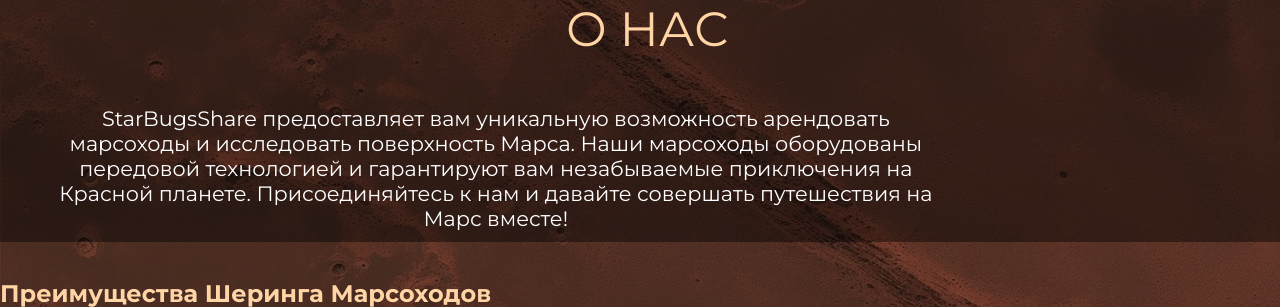
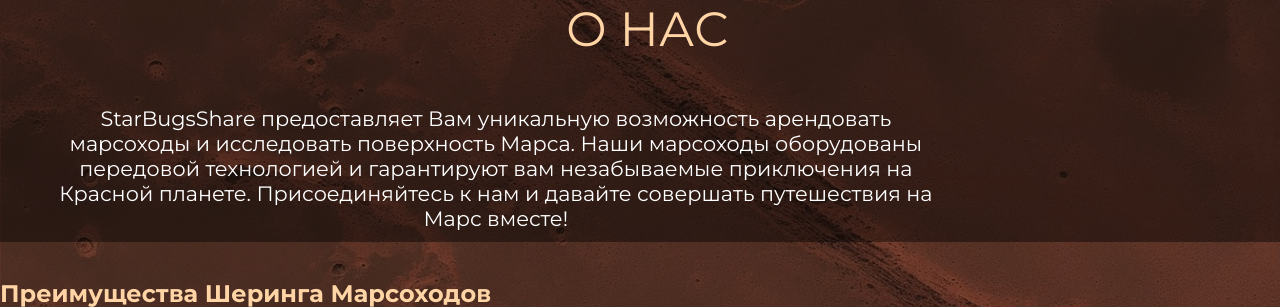
Before and after one commit to Vvvindeta/StarBugsSharing, a Django app: page / in a window 1280 px wide. Shown: the part 558-865 px from the top of the page. Run offline with Django 4.2, Linux system fonts and the light colour scheme.

Commit message:
minor changes

```diff
--- a/StarBugsSharing/main/templates/main/index.html
+++ b/StarBugsSharing/main/templates/main/index.html
@@ -6,7 +6,7 @@
             <h3><span>делитесь поездками. делитесь звёздами. покоряйте Марс.</span></h3>
         </div>
         <div class="zagolovok"><span>О НАС</span></div>
-        <p class="content">StarBugsShare предоставляет вам
+        <p class="content">StarBugsShare предоставляет Вам
             уникальную возможность арендовать марсоходы и
             исследовать поверхность Марса.
             Наши марсоходы оборудованы передовой технологией и
```
